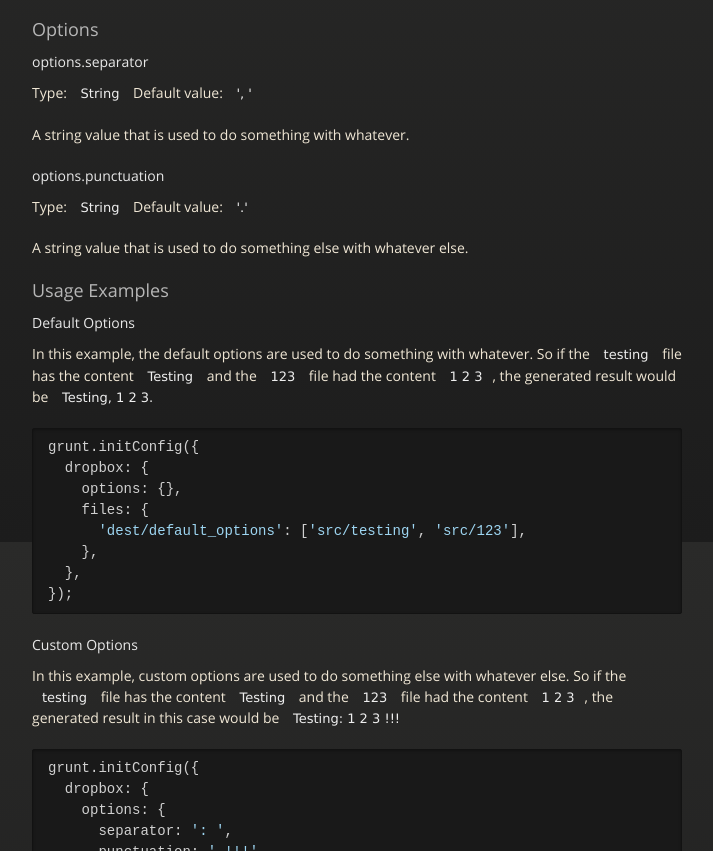
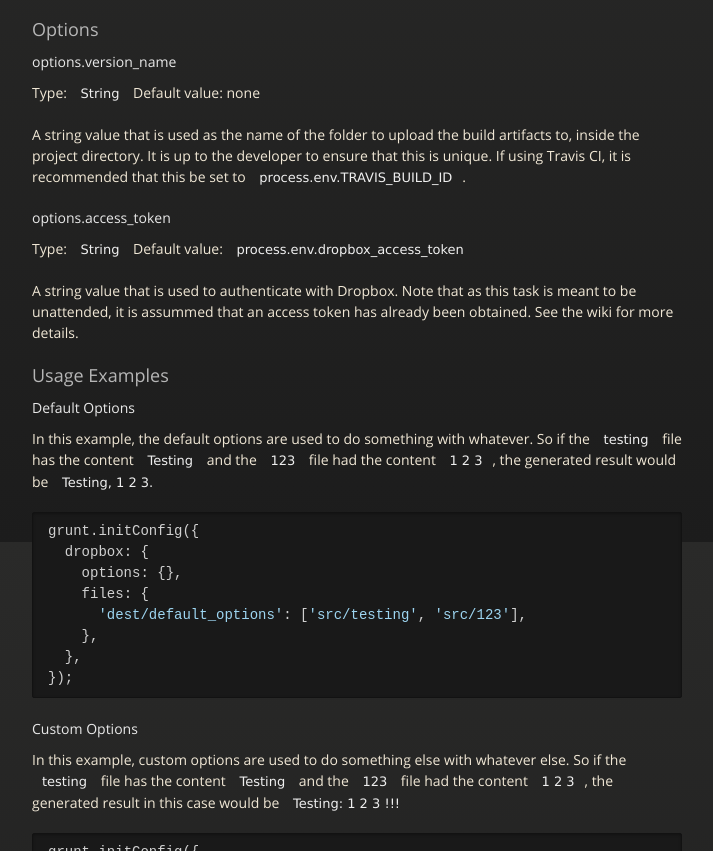
Before and after one commit to kbremner/grunt-dropbox, a plain HTML site: page index.html in a window 1280 px wide. Shown: the part 1058-1909 px from the top of the page, without its empty margins (283-996 px from the left). Drawn offline with nearby package versions, Linux system fonts and the light colour scheme.

```diff
--- a/index.html
+++ b/index.html
@@ -84,20 +84,20 @@
 <a name="options" class="anchor" href="#options"><span class="octicon octicon-link"></span></a>Options</h3>
 
 <h4>
-<a name="optionsseparator" class="anchor" href="#optionsseparator"><span class="octicon octicon-link"></span></a>options.separator</h4>
+<a name="optionsversion_name" class="anchor" href="#optionsversion_name"><span class="octicon octicon-link"></span></a>options.version_name</h4>
 
 <p>Type: <code>String</code>
-Default value: <code>',  '</code></p>
+Default value: none</p>
 
-<p>A string value that is used to do something with whatever.</p>
+<p>A string value that is used as the name of the folder to upload the build artifacts to, inside the project directory. It is up to the developer to ensure that this is unique. If using Travis CI, it is recommended that this be set to <code>process.env.TRAVIS_BUILD_ID</code>.</p>
 
 <h4>
-<a name="optionspunctuation" class="anchor" href="#optionspunctuation"><span class="octicon octicon-link"></span></a>options.punctuation</h4>
+<a name="optionsaccess_token" class="anchor" href="#optionsaccess_token"><span class="octicon octicon-link"></span></a>options.access_token</h4>
 
 <p>Type: <code>String</code>
-Default value: <code>'.'</code></p>
+Default value: <code>process.env.dropbox_access_token</code></p>
 
-<p>A string value that is used to do something else with whatever else.</p>
+<p>A string value that is used to authenticate with Dropbox. Note that as this task is meant to be unattended, it is assummed that an access token has already been obtained. See the wiki for more details.</p>
 
 <h3>
 <a name="usage-examples" class="anchor" href="#usage-examples"><span class="octicon octicon-link"></span></a>Usage Examples</h3>
```
Also changed, not shown: params.json (+1 -1 lines).
